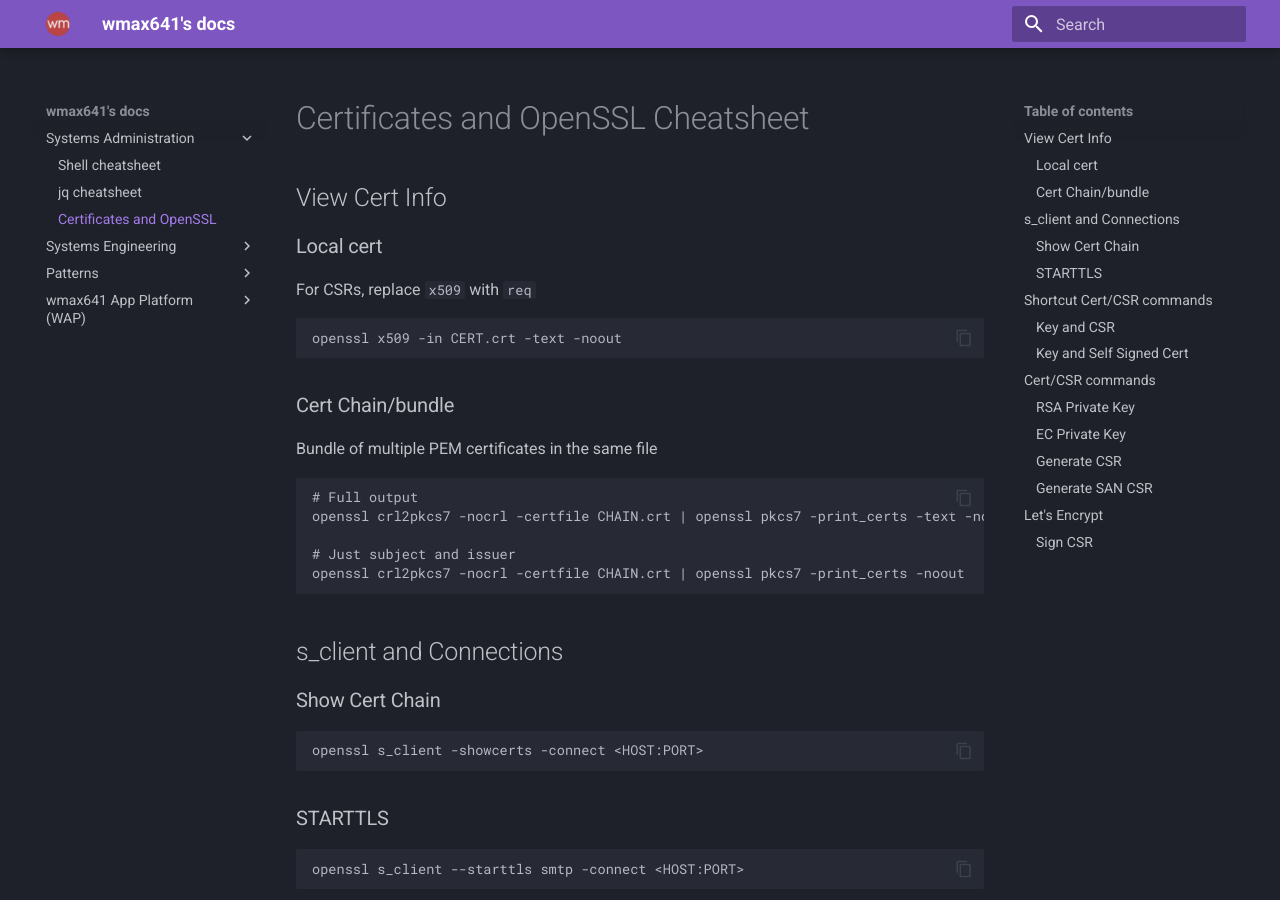
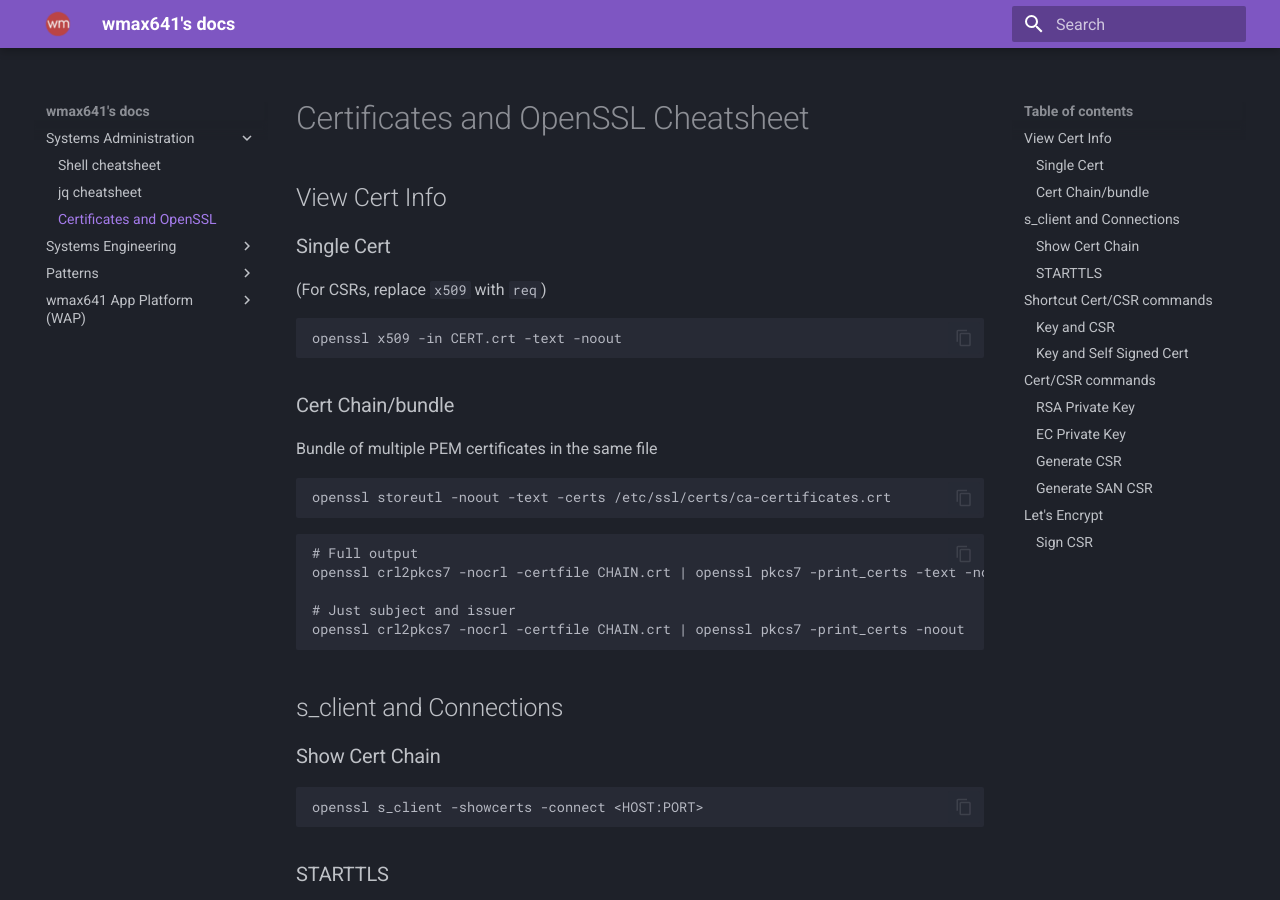
Before and after one commit to wmax641/personal-docs, an MkDocs documentation site: the page built from docs/sysadmin/certs.md, in a window 1280 px wide and 900 px high. Built offline with MkDocs 1.6.1 and Material for MkDocs 9.7.7, drawn with Linux system fonts in a browser that asks for light colours.

Commit message:
Update certs.md

````diff
--- a/docs/sysadmin/certs.md
+++ b/docs/sysadmin/certs.md
@@ -1,13 +1,17 @@
 # Certificates and OpenSSL Cheatsheet
 
 ## View Cert Info
-### Local cert
-For CSRs, replace `x509` with `req`
+### Single Cert
+(For CSRs, replace `x509` with `req`)
 ```
 openssl x509 -in CERT.crt -text -noout
 ```
+
 ### Cert Chain/bundle
 Bundle of multiple PEM certificates in the same file
+```
+openssl storeutl -noout -text -certs /etc/ssl/certs/ca-certificates.crt
+```
 ```
 # Full output
 openssl crl2pkcs7 -nocrl -certfile CHAIN.crt | openssl pkcs7 -print_certs -text -noout
````
